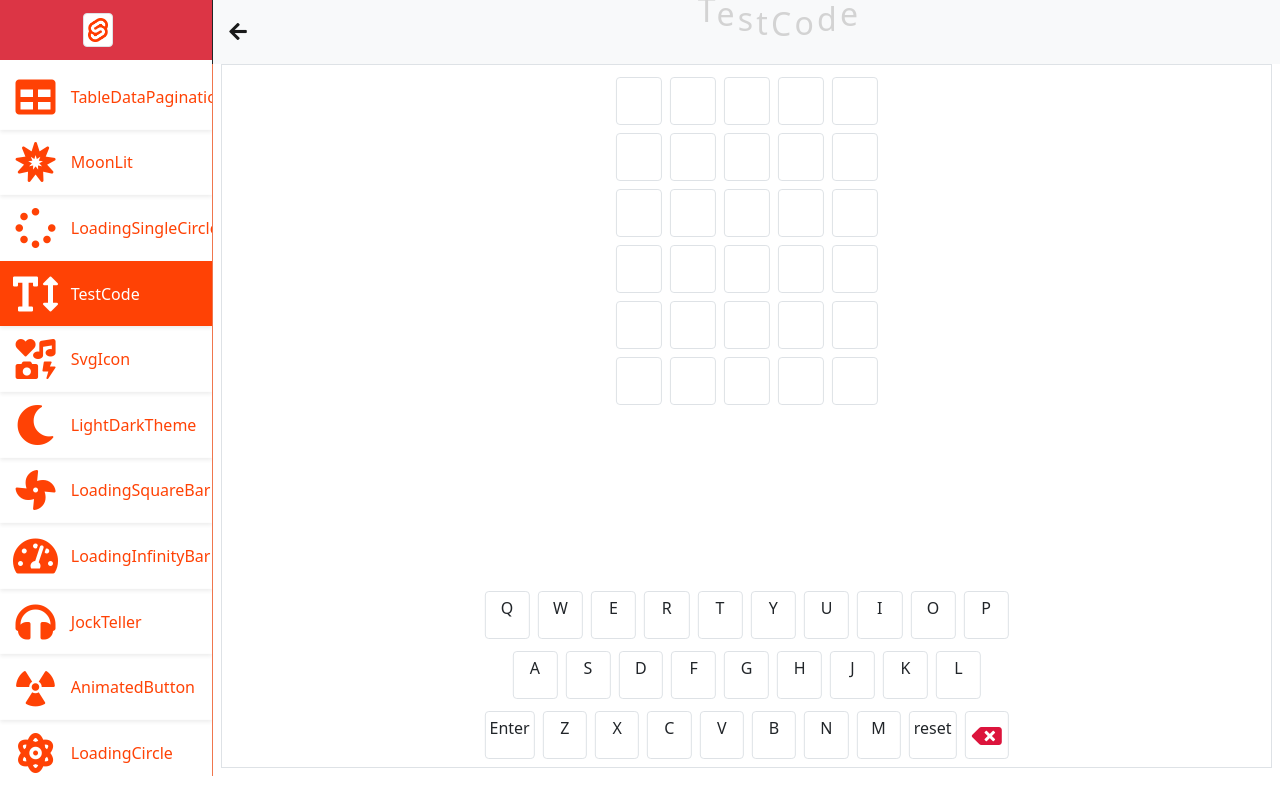
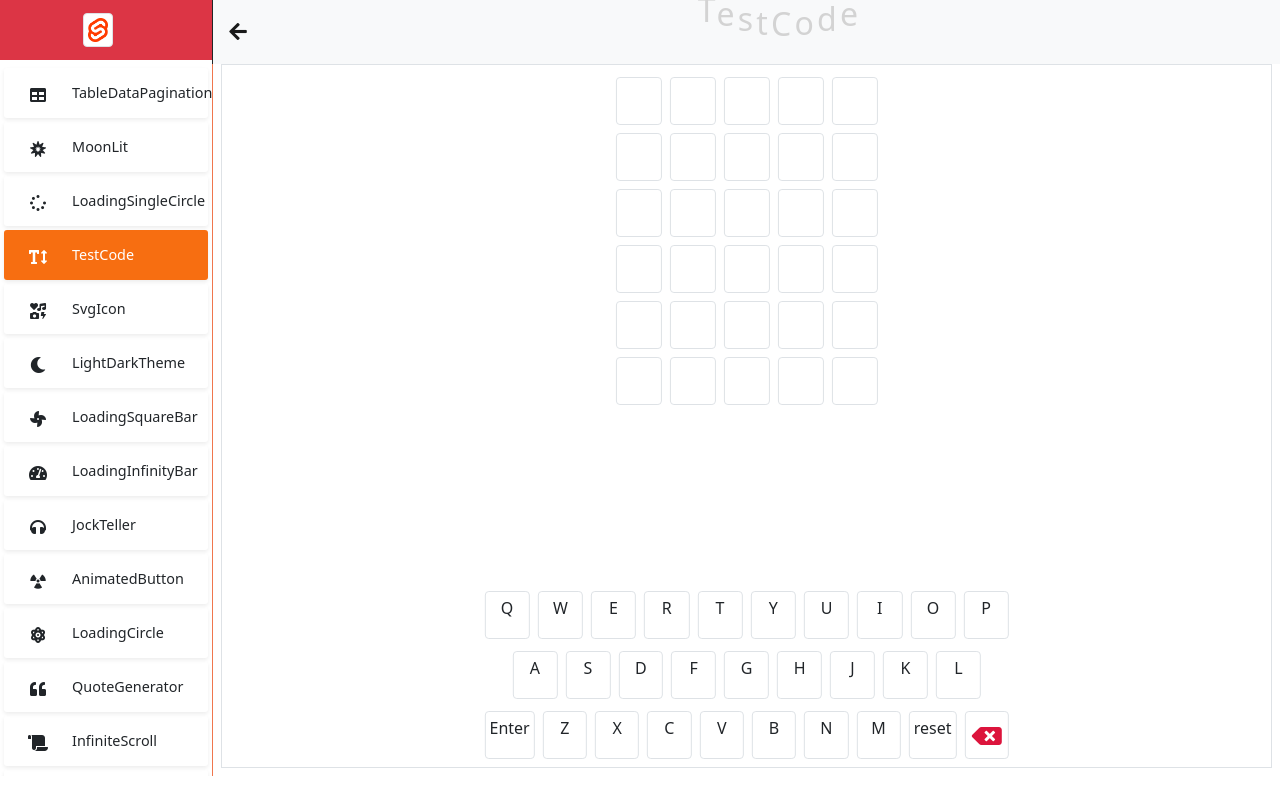
Before and after one commit to SultanCse/Svelte-Components, a Svelte app: page / in a window 1280 px wide. Built offline with nearby package versions, Linux system fonts and the light colour scheme; a web font is replaced by a local one.

Commit message:
fix navbar

```diff
--- a/src/components/Navbar.svelte
+++ b/src/components/Navbar.svelte
@@ -36,7 +36,7 @@ import BounchingHeadline from "./BounchingHeadline.svelte";
   </div>
   <div class="col p-0">
     <div class="navbar navbar-light bg-light p-0">
-      <a class="navbar-brand" href="#">
+      <a class="navbar-brand" href="/#">
         <i class="fas fa-arrow-{arrow} px-3" on:click={toggleArrow} />
       </a>
       <BounchingHeadline {...$$restProps} />
--- a/src/elements/SideBar.svelte
+++ b/src/elements/SideBar.svelte
@@ -17,7 +17,7 @@
 
 {#each list as item}
   <div
-    class="row g-0 shadow-sm item"
+    class="row g-0 shadow-sm item m-1"
     class:select={selected == item.name ? true : false}
     tabindex="1"
     on:click={() => {
@@ -37,20 +37,23 @@
 
 <style>
   .icon {
-    padding: 0.8rem;
-    font-size: 2.5rem;
+    /* padding: 0.8rem; */
+    margin-top: 1.2rem;
+    font-size: 1rem;
   }
   .title {
     margin-top: auto;
     margin-bottom: auto;
-    font-size: 1rem;
+    font-size: 0.9rem;
   }
   .item {
     cursor: pointer;
-    color: #ff4205;
+    border-radius: 3px;
+    height: 50px;
+    /* color: #ff4205; */
   }
   .item:hover {
-    background: #f0764d;
+    background: #f76e11;
     transition: 0.3s;
     color: white;
   }
@@ -63,7 +66,7 @@
     transform: scale(1.4);
   }
   .select {
-    background: #ff4205;
+    background: #f76e11;
     color: white;
     transition: 0.3s;
   }
```
